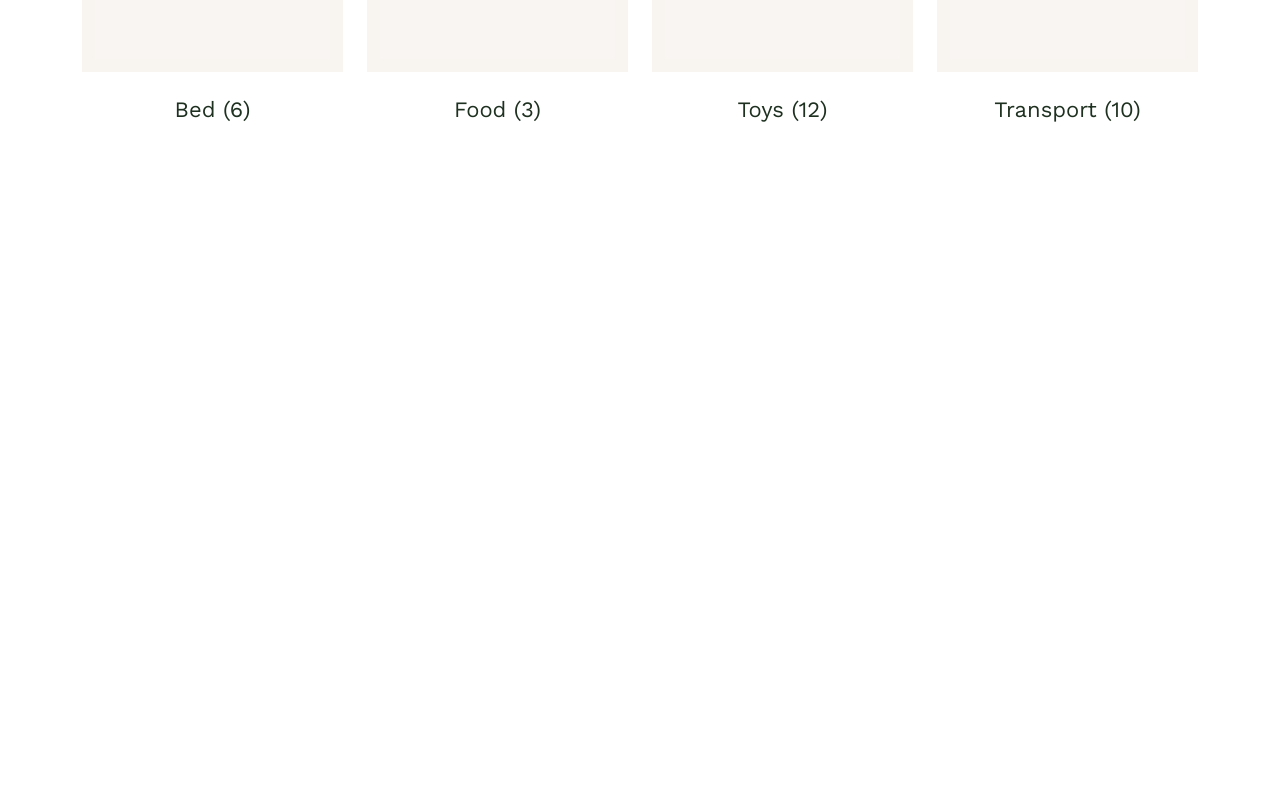
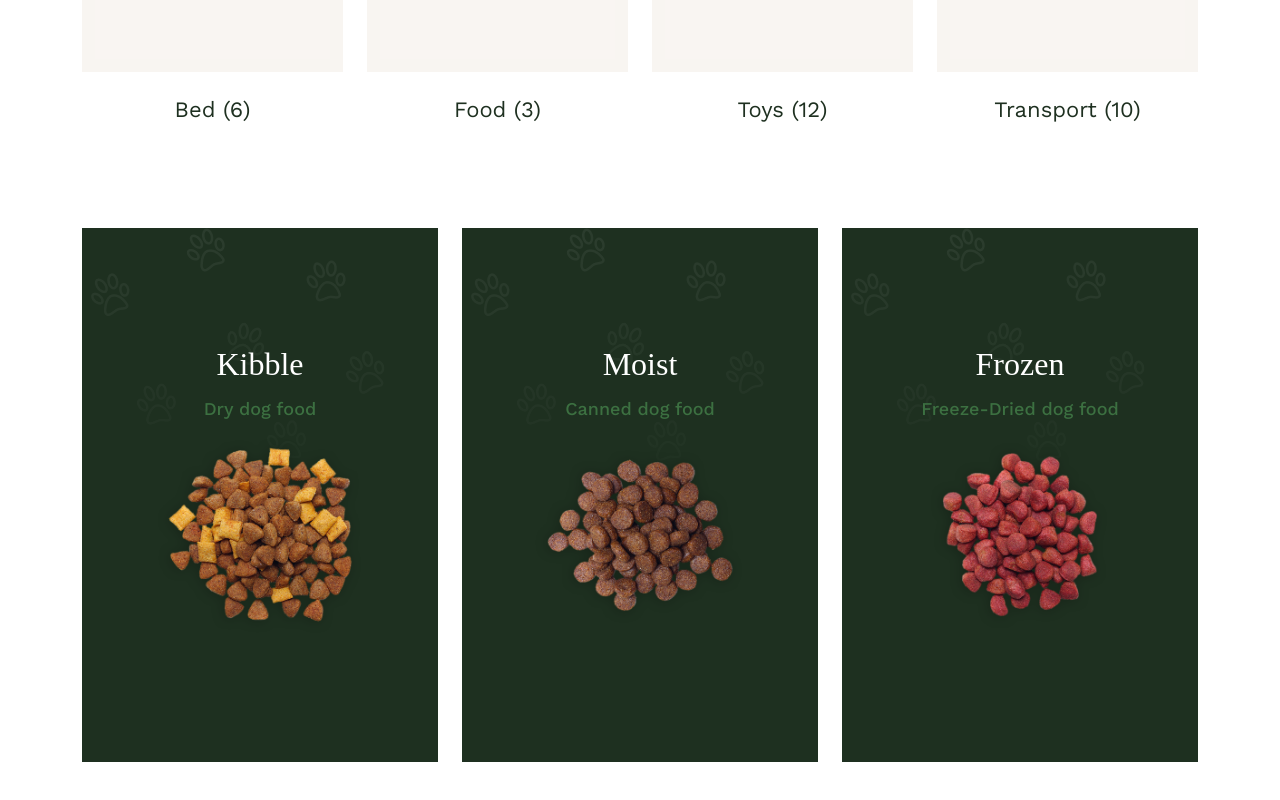
Before and after one commit to DanCiciarello/proj-html-vuejs, a Vue app: page / in a window 1280 px wide. Shown: the part 1446-2246 px from the top of the page. Before the commit the page ends 1626 px from the top, so only its background shows below. Built offline with nearby package versions, Linux system fonts and the light colour scheme; a web font is replaced by a local one.

Commit message:
Update Shop Card component

```diff
--- a/src/components/ShopCards.vue
+++ b/src/components/ShopCards.vue
@@ -1,12 +1,41 @@
 <template>
-    <div></div>
+    <div>
+
+        <div class="container py-5">
+            <div class="row">
+                <div class="col-4" v-for="(card, i) in shopCardsList" :key="i">
+                    <ShopCardsItem  :shop-card-name="shopCardsList[i].name"
+                                    :shop-card-description="shopCardsList[i].description"
+                                    :shop-card-img="shopCardsList[i].img"
+                                    :shop-card-btn-cta="shopCardsList[i].btnCta" />
+                </div>
+            </div>
+        </div>
+
+    </div>
 </template>
 
 <script>
+
+// Import
+import ShopCardsItem from './ShopCardsItem.vue';
+import {state} from "../store";
+
+// Export
 export default {
 
     // Name
     name: "ShopCards",
+
+    // Components
+    components: { ShopCardsItem },
+
+    // Computed
+    computed: {
+        shopCardsList(){
+            return state.shopCardsList;
+        }
+    }
 
 }
 </script>
--- /dev/null
+++ b/src/components/ShopCardsItem.vue
@@ -0,0 +1,35 @@
+<template>
+    <div>
+
+        <div class="cdShopCard d-flex flex-column justify-content-center align-items-center">
+            <h2 class="text-white">{{shopCardName}}</h2>
+            <span class="cdShopCardDescription">{{shopCardDescription}}</span>
+            <img :src="shopCardImg" :alt="shopCardName" class="cdShopCardImg">
+        </div>
+
+    </div>
+</template>
+
+<script>
+export default {
+
+    // Name
+    name: "ShopCardsItem.vue",
+
+    // Props
+    props: {
+        shopCardName: String,
+        shopCardDescription: String,
+        shopCardImg: String,
+        shopCardBtnCta: String,
+    }
+
+}
+</script>
+
+<style lang="scss">
+
+@import "../assets/scss/variables";
+@import "../assets/scss/shopcard";
+
+</style>
```
